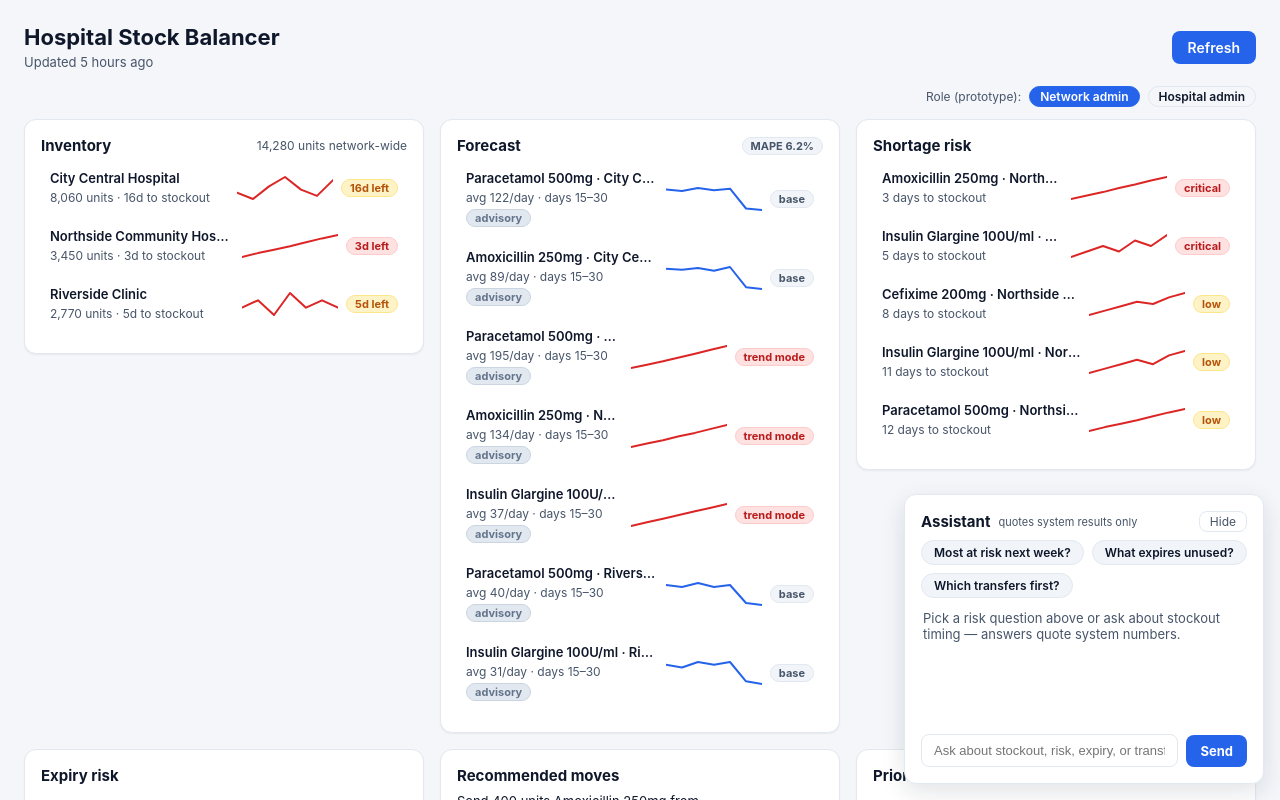
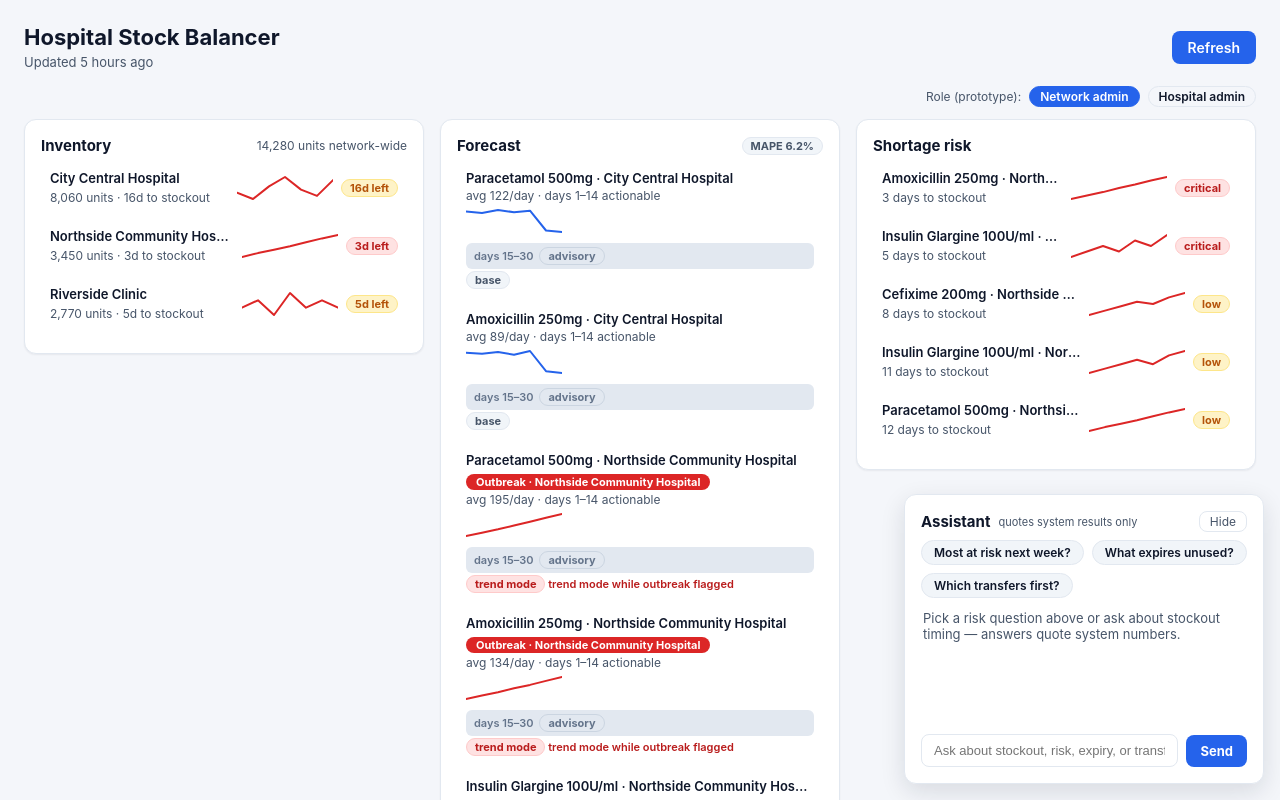
Before and after one commit to logizel/TheSONions-Singularity, a Next.js app: page / in a window 1280 px wide. Shown: the top 800 px of the page. Built offline with nearby package versions, Linux system fonts and the light colour scheme.

Commit message:
feat(04-03): advisory MAPE plus outbreak treatments
- Forecast days 15-30 greyed band with advisory tag, MAPE badge, 1-14 actionable window
- Red Outbreak banner chip plus trend-mode note on outbreak-flagged rows only
- Chat dock collapses to floating button while drill-in open (D-17 coordination)

```diff
--- a/app/page.tsx
+++ b/app/page.tsx
@@ -156,6 +156,10 @@ function Dashboard() {
           mode: f.mode,
           next7: f.next7,
           avgDaily: f.avgDaily,
+          // Envelope outbreak flag drives the red chip + trend note (D-08).
+          outbreak:
+            fixture.hospitals.find((h) => h.id === f.hospitalId)?.outbreak ??
+            false,
         })),
     // eslint-disable-next-line react-hooks/exhaustive-deps
     [selectedId, hospitalNameById, medicineNameById],
@@ -380,7 +384,12 @@ function Dashboard() {
         role={role}
         ownHospitalId={ownHospitalId}
       />
-      <ChatPanel contextHospitalId={selectedId} />
+      {/* Chat dock collapses to a floating button while the drill-in
+          panel is open so the two never collide (D-17). */}
+      <ChatPanel
+        contextHospitalId={selectedId}
+        drillInOpen={selectedId !== null}
+      />
     </main>
   );
 }
--- /dev/null
+++ b/components/OutbreakBanner.tsx
@@ -0,0 +1,29 @@
+/**
+ * OutbreakBanner — red Outbreak banner chip (D-08).
+ *
+ * Renders only from the envelope outbreak flag: callers pass the flag
+ * through and mount this chip solely when it is true (T-4-12). Plain
+ * escaped text, no raw HTML.
+ */
+import { colors } from "@/theme/tokens";
+
+export function OutbreakBanner({ hospitalName }: { hospitalName: string }) {
+  return (
+    <span
+      data-testid="outbreak-banner"
+      role="alert"
+      style={{
+        display: "inline-block",
+        background: colors.outbreak,
+        color: "#ffffff",
+        borderRadius: 999,
+        padding: "1px 10px",
+        fontSize: 11,
+        fontWeight: 750,
+        whiteSpace: "nowrap",
+      }}
+    >
+      Outbreak · {hospitalName}
+    </span>
+  );
+}
--- a/components/cards/ForecastCard.tsx
+++ b/components/cards/ForecastCard.tsx
@@ -1,8 +1,15 @@
 /**
- * Forecast card — base demand numbers with MAPE badge and advisory tag.
- * Days 15-30 grey treatment arrives in Plan 03; this card consumes the
- * fixture MAPE/advisory fields only (D-05).
+ * Forecast card — demand outlook with advisory horizon and outbreak
+ * signaling (D-05, D-08).
+ *
+ * Days 1-14 are the actionable window (per-row forecast line). Days 15-30
+ * render as a greyed band carrying the envelope advisory tag — never
+ * presented as actionable (T-4-12). The MAPE badge beside the forecast
+ * quotes the envelope MAPE verbatim. Outbreak-flagged hospitals show the
+ * red OutbreakBanner chip plus a trend-mode note; non-flagged hospitals
+ * show neither.
  */
+import { OutbreakBanner } from "../OutbreakBanner";
 import { Badge, Card, Sparkline } from "./ui";
 
 export interface ForecastCardRow {
@@ -12,6 +19,8 @@ export interface ForecastCardRow {
   mode: "base" | "trend";
   next7: number[];
   avgDaily: number;
+  /** Envelope outbreak flag for this row's hospital (T-4-12). */
+  outbreak: boolean;
 }
 
 export function ForecastCard({
@@ -50,15 +59,40 @@ export function ForecastCard({
                   <span style={nameStyle}>
                     {row.medicineName} · {row.hospitalName}
                   </span>
+                  {row.outbreak ? (
+                    <span style={chipRowStyle}>
+                      <OutbreakBanner hospitalName={row.hospitalName} />
+                    </span>
+                  ) : null}
                   <span style={subStyle}>
-                    avg {row.avgDaily}/day · days 15–30{" "}
-                    <Badge level="advisory">{advisoryLabel}</Badge>
+                    avg {row.avgDaily}/day · days 1–14 actionable
+                  </span>
+                  <span style={sparkRowStyle}>
+                    <Sparkline values={row.next7} />
+                  </span>
+                  {/* Greyed advisory band (D-05): days 15-30 are not
+                      actionable, whatever the forecast line says. */}
+                  <span
+                    data-testid={`forecast-advisory-${row.hospitalId}`}
+                    title="Days 15 to 30, advisory only"
+                    style={advisoryBandStyle}
+                  >
+                    days 15–30 <Badge level="advisory">{advisoryLabel}</Badge>
+                  </span>
+                  <span style={subStyle}>
+                    <Badge
+                      level={row.mode === "trend" ? "critical" : "neutral"}
+                    >
+                      {row.mode === "trend" ? "trend mode" : "base"}
+                    </Badge>
+                    {row.outbreak ? (
+                      <span style={trendNoteStyle}>
+                        {" "}
+                        trend mode while outbreak flagged
+                      </span>
+                    ) : null}
                   </span>
                 </span>
-                <Sparkline values={row.next7} />
-                <Badge level={row.mode === "trend" ? "critical" : "neutral"}>
-                  {row.mode === "trend" ? "trend mode" : "base"}
-                </Badge>
               </button>
             </li>
           ))}
@@ -91,4 +125,35 @@ const nameStyle: React.CSSProperties = {
   textOverflow: "ellipsis",
   whiteSpace: "nowrap",
 };
-const subStyle: React.CSSProperties = { fontSize: 12, color: "#475569" };
+const subStyle: React.CSSProperties = {
+  display: "block",
+  fontSize: 12,
+  color: "#475569",
+  marginTop: 2,
+};
+const chipRowStyle: React.CSSProperties = {
+  display: "block",
+  marginTop: 2,
+};
+const sparkRowStyle: React.CSSProperties = {
+  display: "block",
+  marginTop: 4,
+};
+/** Greyed 15-30 day band: muted surface, never actionable (T-4-12). */
+const advisoryBandStyle: React.CSSProperties = {
+  display: "flex",
+  alignItems: "center",
+  gap: 6,
+  marginTop: 4,
+  background: "#e2e8f0",
+  color: "#64748b",
+  borderRadius: 6,
+  padding: "4px 8px",
+  fontSize: 11,
+  fontWeight: 600,
+};
+const trendNoteStyle: React.CSSProperties = {
+  fontSize: 11,
+  color: "#b91c1c",
+  fontWeight: 600,
+};
```
